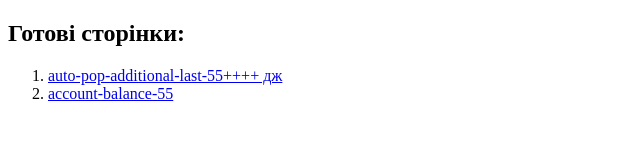
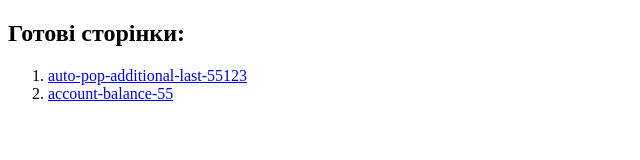
Before and after one commit to alexsand-r/test-3, a plain HTML site: page index.html in a window 1280 px wide. Shown: the full height of the page, 0-640 px from the left. Drawn offline with Linux system fonts and the light colour scheme.

Commit message:
Update index.html

```diff
--- a/index.html
+++ b/index.html
@@ -12,7 +12,7 @@
                 <h2>Готові сторінки:</h2>
                 <ol class="rootpage__list">
 
-                    <li><a target="_blank" href="auto-pop-additional-last.html">auto-pop-additional-last-55++++ дж</a></li>
+                    <li><a target="_blank" href="auto-pop-additional-last.html">auto-pop-additional-last-55123</a></li>
                     <li><a target="_blank" href="account-balance.html">account-balance-55</a></li>
 
                 </ol>
```
